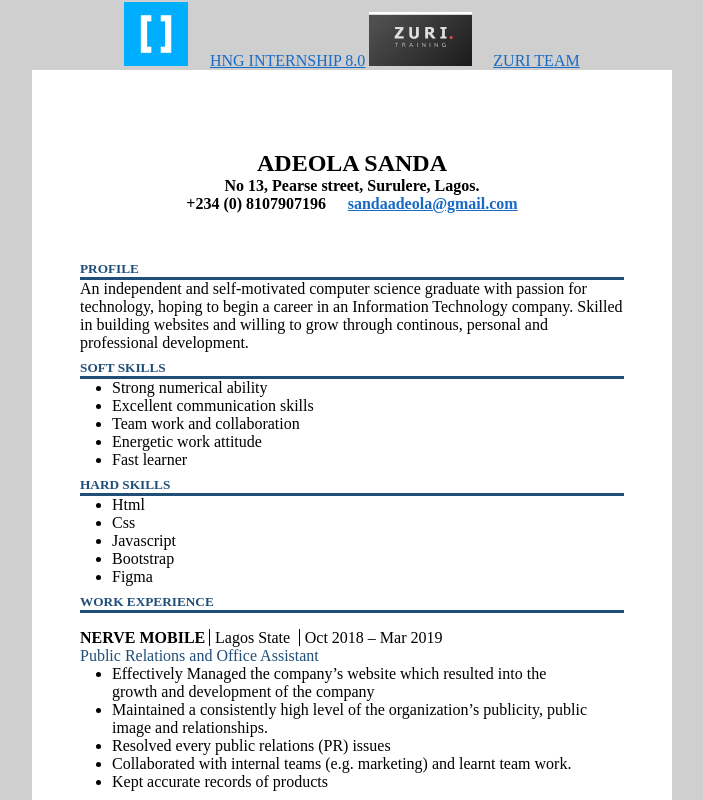
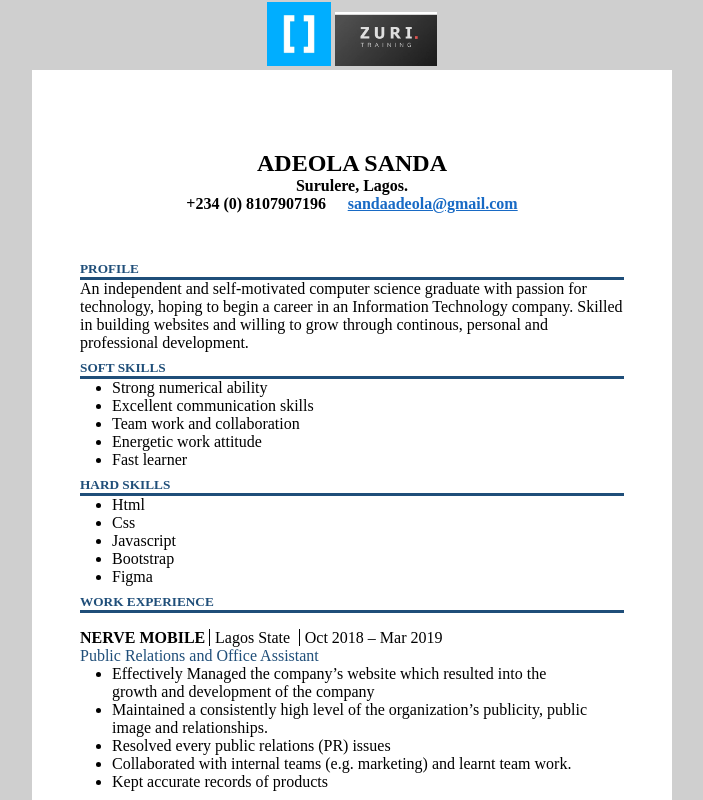
Before and after one commit to Samuelcsc/HNG-8, a plain HTML site: page index.html in a window 1280 px wide. Shown: the top 800 px of the page, without its empty margins (288-991 px from the left). Drawn offline with Linux system fonts and the light colour scheme; files whose address does not match are found by name.

Commit message:
Update index.html

```diff
--- a/index.html
+++ b/index.html
@@ -10,11 +10,11 @@
 </head>
 <body>
     <div class="resume_bg">
-        <header><img src="HNG.png" width="5%"> <a href="https://hng.tech">HNG INTERNSHIP 8.0</a> <img src="Zuri.jpeg" width="8%"> <a href="https://zuri.team">ZURI TEAM</a></header>
+        <header><img src="HNG.png" width="5%"> <img src="Zuri.jpeg" width="8%"></header>
     <div class="resume_bg_2">
         <div class="top">
             <h2 class="top-elements">ADEOLA SANDA</h2>
-            <p class="top-elements"><strong> No 13, Pearse street, Surulere, Lagos.</strong></p>
+            <p class="top-elements"><strong>Surulere, Lagos.</strong></p>
             <p class="top-elements"><strong>+234 (0) 8107907196</strong> <a href="#"><strong>sandaadeola@gmail.com</strong></a></p>
             </div>
             <div class="profile">
```
